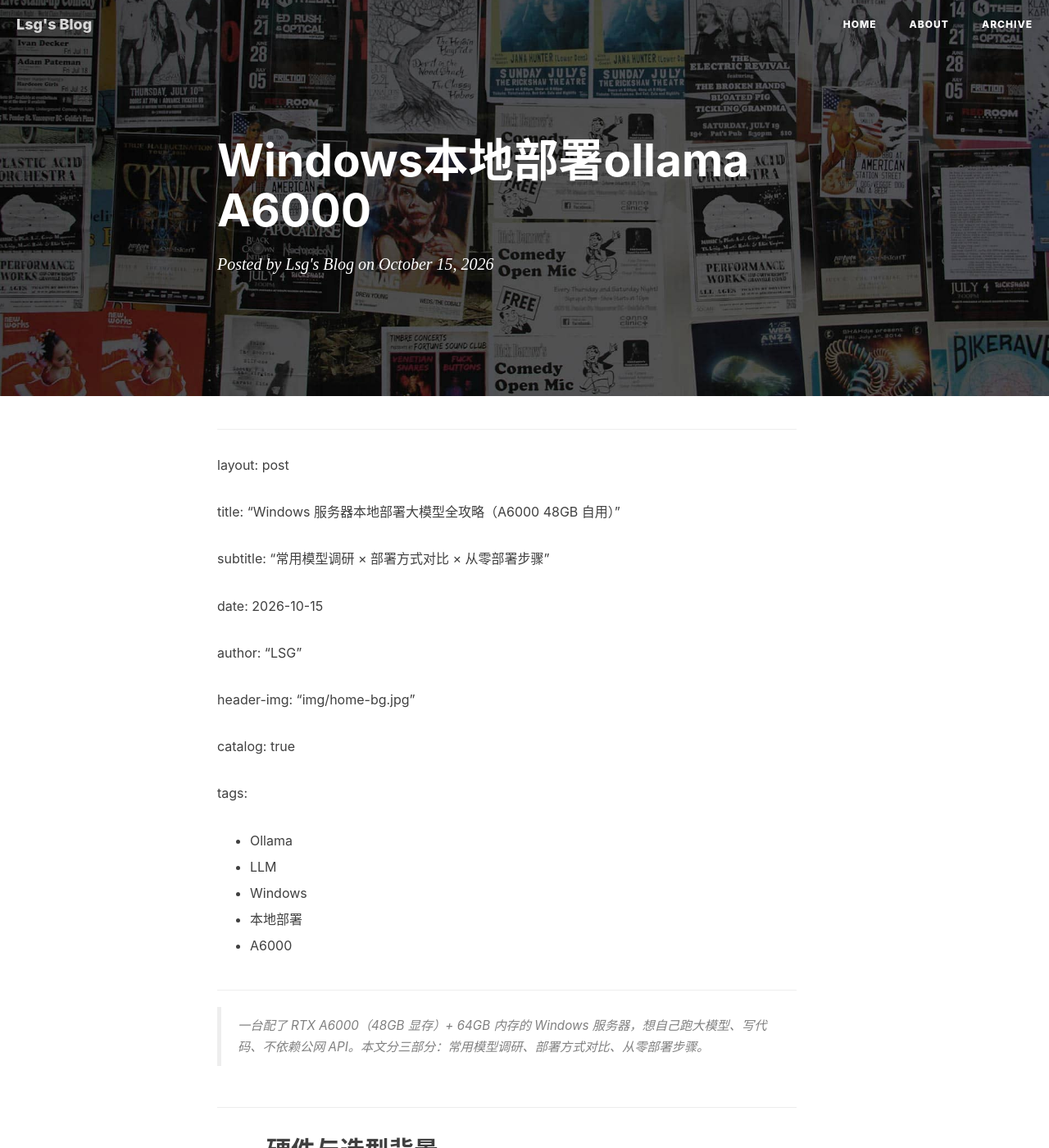
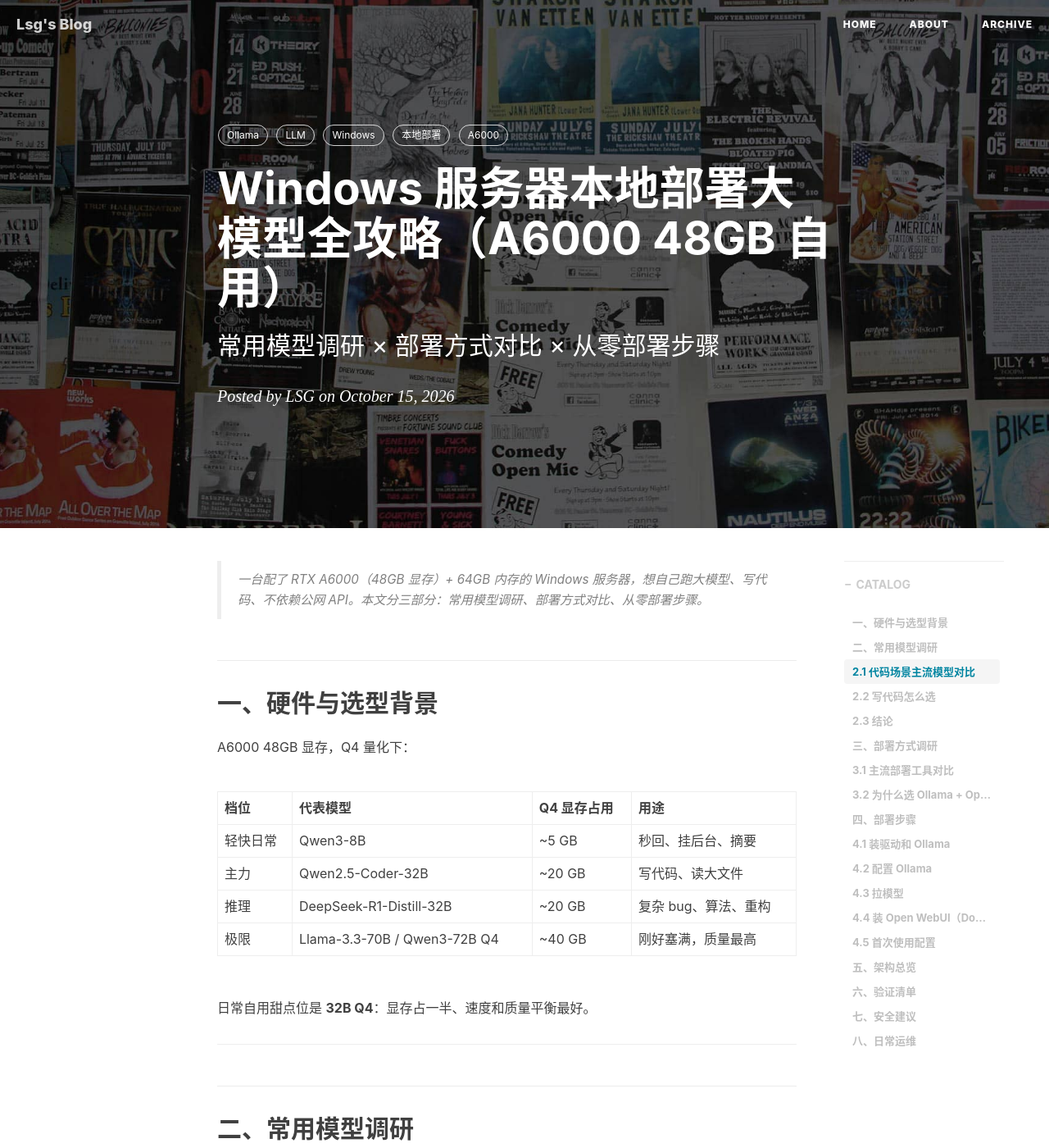
Before and after one commit to githubdingyun/githubdingyun.github.io, a Jekyll site: the page built from _posts/2026/2026-10-15-Windows本地部署Ollama-A6000.md, in a window 1280 px wide and 1400 px high. Shown: the whole window at 82% size. Built offline with Jekyll 4.4.1, drawn with Linux system fonts in a browser that asks for light colours; nearby versions of some CDN libraries; our own code applies the rules of GitHub Pages for plain Markdown files; comment, search, counter and statistics services are not loaded.

Commit message:
修复 10-15 文章 front matter 分隔符错误导致元数据显示在页面
Co-Authored-By: Claude Code <noreply@anthropic.com>

```diff
--- a/_posts/2026/2026-10-15-Windows本地部署Ollama-A6000.md
+++ b/_posts/2026/2026-10-15-Windows本地部署Ollama-A6000.md
@@ -1,36 +1,18 @@
-***
-
+---
 layout:     post
-
 title:      "Windows 服务器本地部署大模型全攻略（A6000 48GB 自用）"
-
 subtitle:   "常用模型调研 × 部署方式对比 × 从零部署步骤"
-
 date:       2026-10-15
-
 author:     "LSG"
-
 header-img: "img/home-bg.jpg"
-
 catalog: true
-
 tags:
-
-
-
-* Ollama
-
-* LLM
-
-* Windows
-
-* 本地部署
-
-* A6000
-
-
-
-***
+  - Ollama
+  - LLM
+  - Windows
+  - 本地部署
+  - A6000
+---
 
 > 一台配了 RTX A6000（48GB 显存）+ 64GB 内存的 Windows 服务器，想自己跑大模型、写代码、不依赖公网 API。本文分三部分：常用模型调研、部署方式对比、从零部署步骤。
 
```
